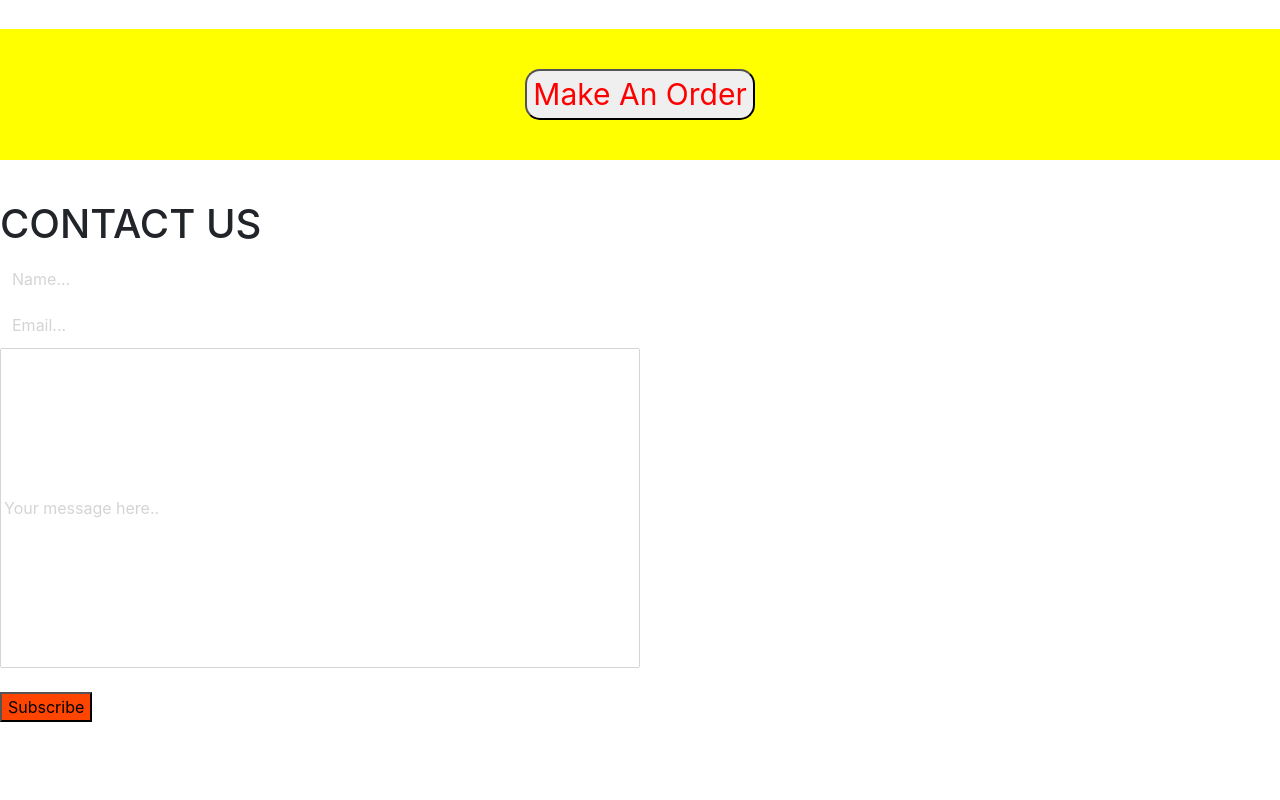
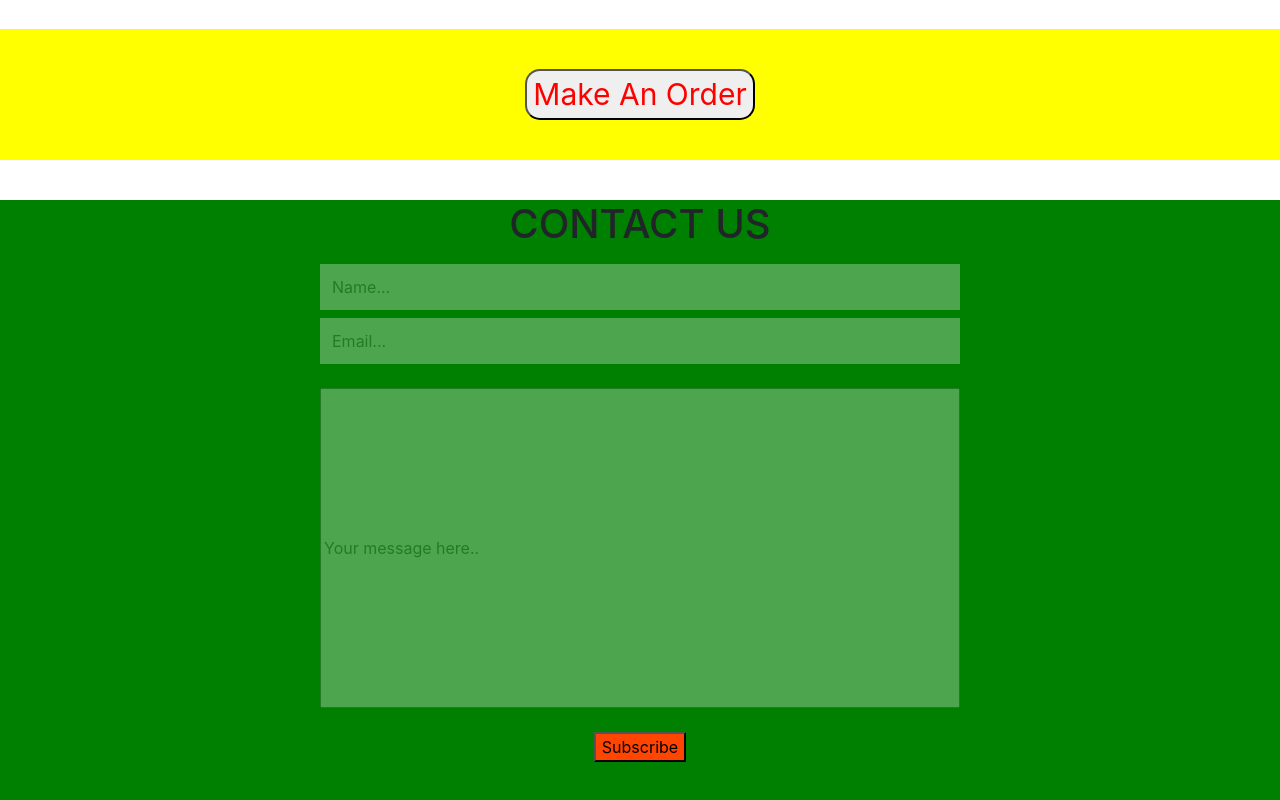
Before and after one commit to Sonray/pizza-IP4, a plain HTML site: page index.html in a window 1280 px wide. Shown: the part 1031-1831 px from the top of the page. Before the commit the page ends 1793 px from the top, so only its background shows below. Drawn offline with Linux system fonts and the light colour scheme.

Commit message:
Styled the contact -us

```diff
--- a/css/styles.css
+++ b/css/styles.css
@@ -44,11 +44,16 @@ span{
     border-radius: 15px;
     color: red;
 }
+#contact-us{
+    background-color: green;
+    text-align: center;
+}
 #mce-FNAME, #mce-EMAIL {
-    width: 25vw;
+    width: 50vw;
     text-align: left;
     border: 10px solid white;
     opacity: 0.3;
+    margin-top: 1vh;
 
 }
 #mce-MMERGE3{
@@ -56,6 +61,7 @@ span{
     height: 40vh;
     text-align: left;
     opacity: 0.3;
+    margin-top: 3vh;
 }
 #mc-embedded-subscribe{
     background-color: orangered;
```
